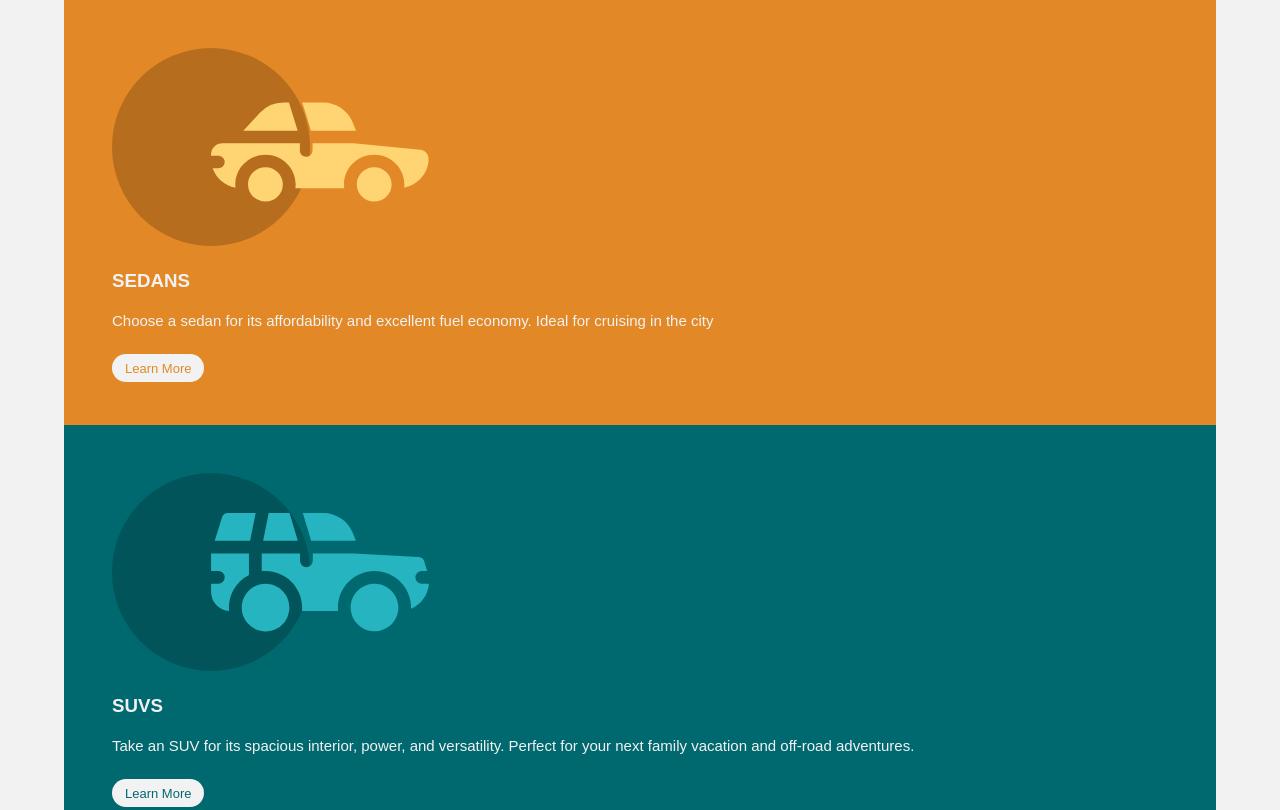
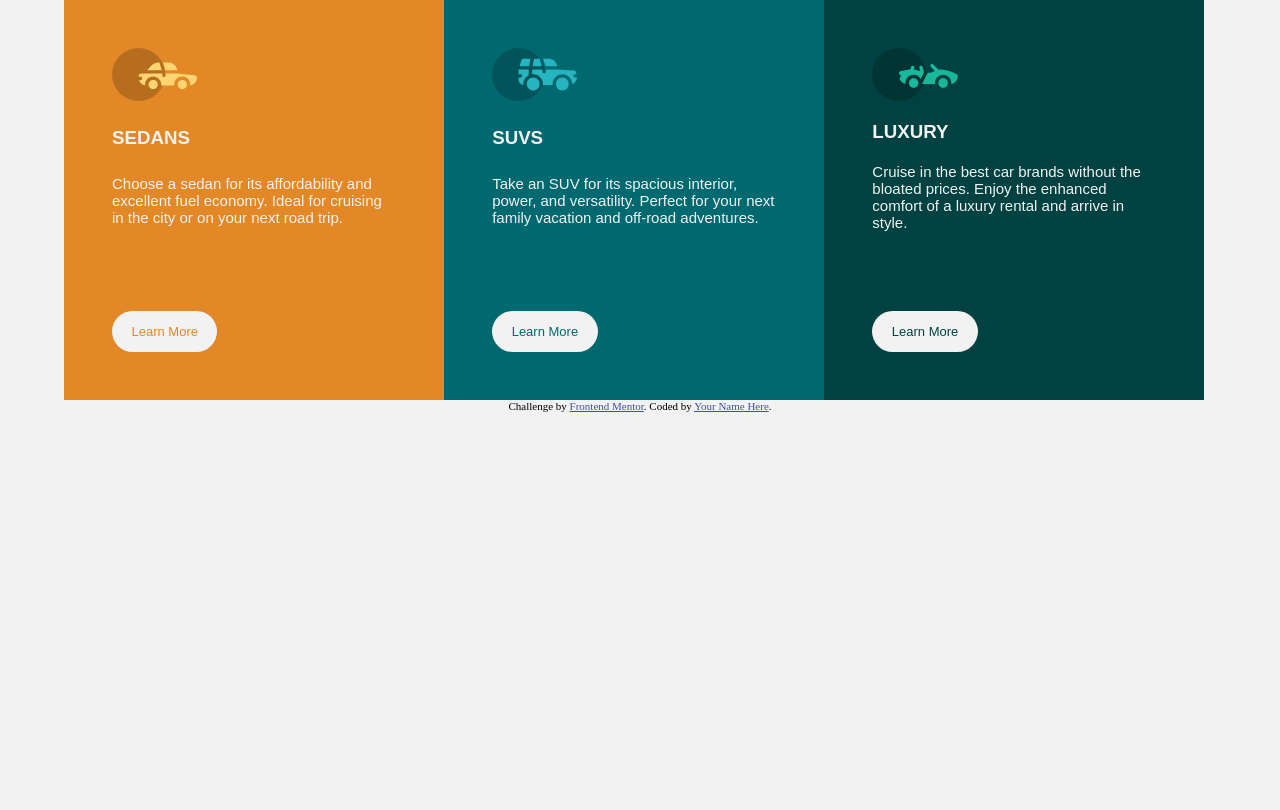
Before and after one commit to SanjayB06/3-column-card, a plain HTML site: page index.html in a window 1280 px wide. Shown: the top 810 px of the page. Drawn offline with Linux system fonts and the light colour scheme; a web font is replaced by a local one.

Commit message:
desktop layout

```diff
--- a/index.html
+++ b/index.html
@@ -19,15 +19,17 @@
     <div class="car sedan">
       <img src="images/icon-sedans.svg" alt="Sedans are pog">
       <h3>Sedans</h3>
-      <p>  Choose a sedan for its affordability and excellent fuel economy. Ideal for cruising in the city </p>
-      <a href="#" class="button">Learn More</a>
+      <p>  Choose a sedan for its affordability and excellent fuel economy. Ideal for cruising in the city or on your next road trip.</p>
+      <div class="button"><a href="#" >Learn More</a></div>
+
     </div>
     <div class="car suv">
       <img src="images/icon-suvs.svg" alt="suvs are pog">
       <h3>SUVs</h3>
       <p>Take an SUV for its spacious interior, power, and versatility. Perfect for your next family vacation
         and off-road adventures.</p>
-      <a href="#" class="button">Learn More</a>
+      <div class="button"><a href="#" >Learn More</a></div>
+
 
     </div>
     <div class="car luxury">
@@ -35,7 +37,7 @@
       <h3>Luxury</h3>
       <p>  Cruise in the best car brands without the bloated prices. Enjoy the enhanced comfort of a luxury
         rental and arrive in style.</p>
-      <a href="#" class="button">Learn More</a>
+      <div class="button"><a href="#" >Learn More</a></div>
 
     </div>
   </div>
--- a/styles.css
+++ b/styles.css
@@ -19,6 +19,7 @@ img {
 .car {
     color: hsl(0, 0%, 95%);
     padding: 3em;
+
 }
 .car img {
     width: 30%;
@@ -28,41 +29,66 @@ img {
 .car h3 {
     text-transform: uppercase;
     margin-bottom: 20px;
-    font-family: "Big Shoulders Display", sans-serif;
+    font-family: "Lexend Deca", sans-serif;
+    font-weight: 700;
 }
 .car p {
     margin-bottom: 30px;
     font-size: 15px;
-    font-family: "Lexend Deca",sans-serif;
+    font-family: "Big Shoulders Display",sans-serif;
+    font-weight: 400;
 }
 .sedan {
     background-color: hsl(31, 77%, 52%);
 }
-.sedan .button {
-    color: hsl(31, 77%, 52%)
+.sedan .button a{
+    color: hsl(31, 77%, 52%);
+    text-decoration: none;
+
 }
 
 .suv {
     background-color: hsl(184, 100%, 22%);
 }
-.suv .button {
-    color: hsl(184, 100%, 22%)
+.suv .button a{
+    color: hsl(184, 100%, 22%);
+    text-decoration: none;
+
 }
 
 
 .luxury {
     background-color: hsl(179, 100%, 13%);
 }
-.luxury .button {
-    color: hsl(179, 100%, 13%)
+.luxury .button a{
+    color: hsl(179, 100%, 13%);
+    text-decoration: none;
+
 }
 
 
 .button {
     background-color: hsl(0, 0%, 95%);
-    padding: .5em 1em;
+    padding:  1em 1.5em;
     border-radius: 25px;
-    text-decoration: none;
-    font-family: "Lexend Deca",sans-serif;
+    font-family: "Big Shoulders Display ",sans-serif;
+    font-weight: 400;
     font-size: 13px;
+    display: inline-block;
 }
+
+@media (min-width:700px) {
+    .container {
+        display: flex;
+    }
+    .car {
+        width: 33%;
+        display: flex;
+        flex-direction: column;
+        justify-content: space-between;
+    }
+    .button {
+        align-self: flex-start;
+        margin-top: 50px
+    }
+}
```
